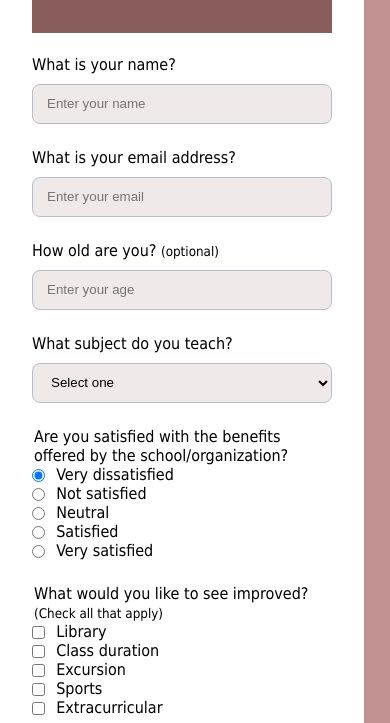
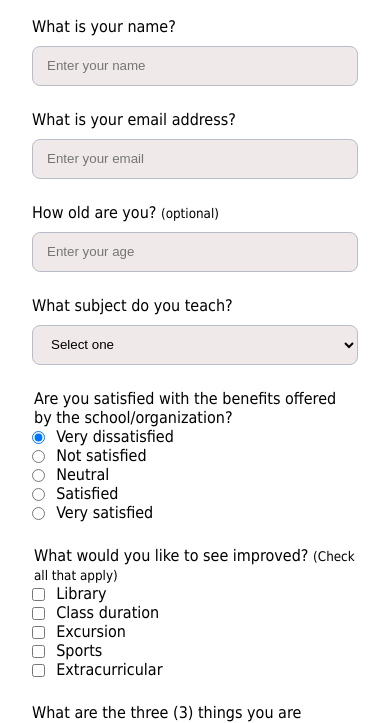
Before and after one commit to olayinkafad/survey_form, a plain HTML site: page index.html in a window 390 px wide. Shown: the part 250-973 px from the top of the page. Drawn offline with Linux system fonts and the light colour scheme.

Commit message:
Update styles.css

```diff
--- a/styles.css
+++ b/styles.css
@@ -85,7 +85,7 @@ body{
 
 @media only screen and (max-width: 550px) {
     #survey-form{
-      width: 0;
+      width: auto;
       margin: 0;
     }
   }
```
